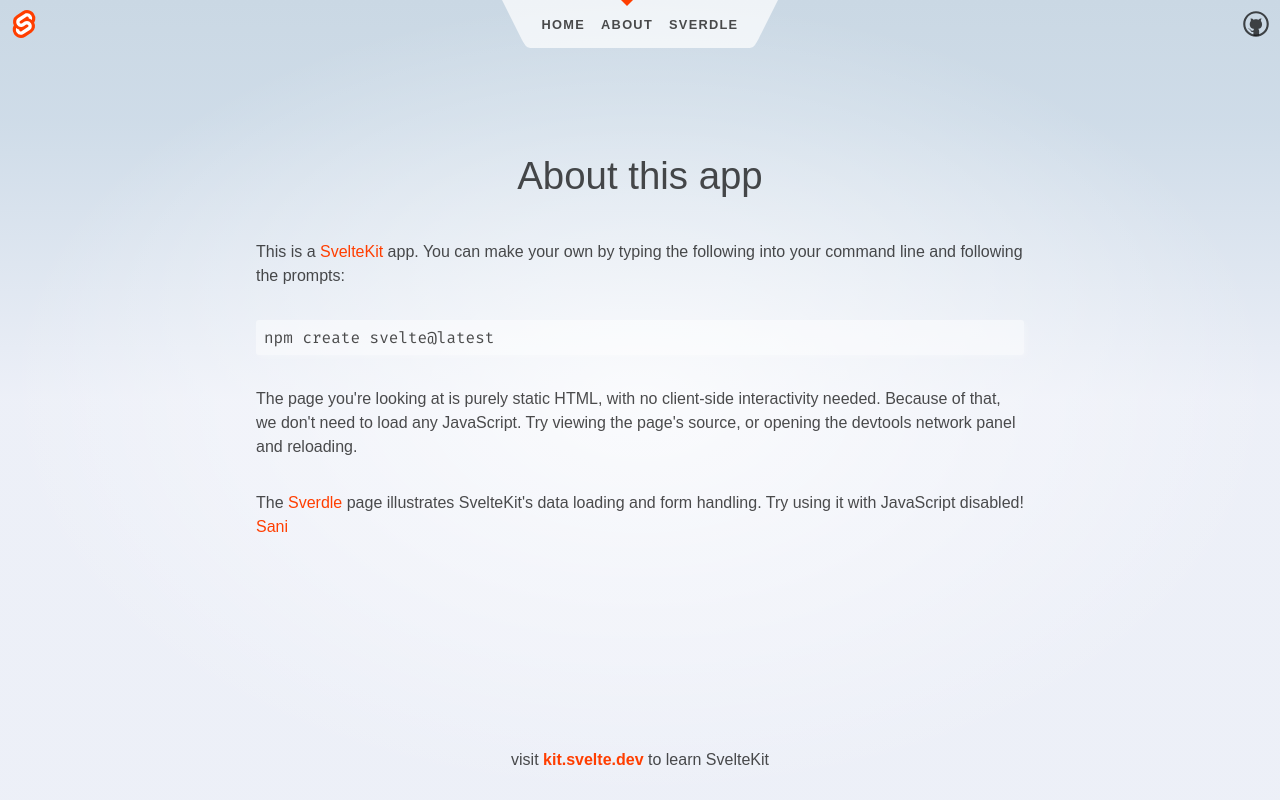
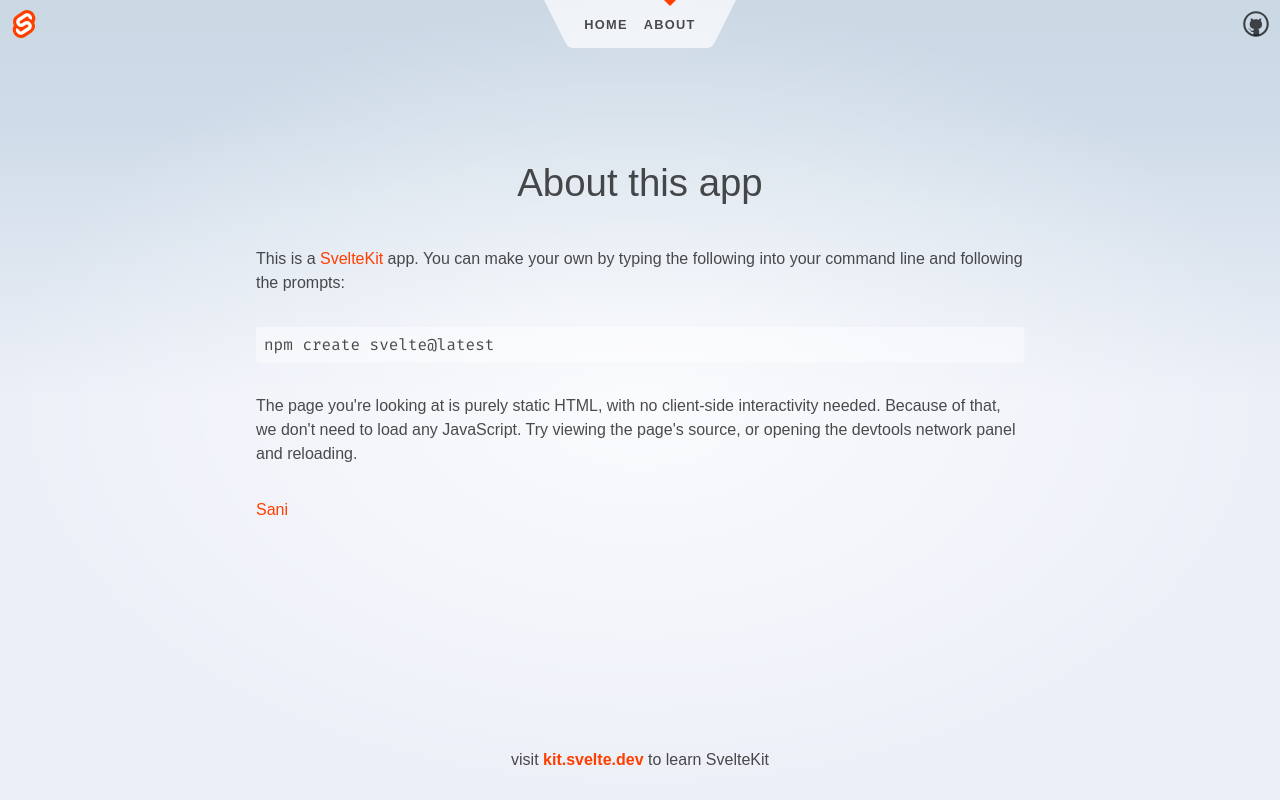
Before and after one commit to rhamadsani/rhamadsani.github.io, a SvelteKit app: page /about in a window 1280 px wide. Built offline with nearby package versions, Linux system fonts and the light colour scheme.

Commit message:
update for sverdle

```diff
--- a/src/routes/Header.svelte
+++ b/src/routes/Header.svelte
@@ -22,9 +22,9 @@
 			<li aria-current={$page.url.pathname === '/about' ? 'page' : undefined}>
 				<a href="/about">About</a>
 			</li>
-			<li aria-current={$page.url.pathname.startsWith('/sverdle') ? 'page' : undefined}>
+			<!-- <li aria-current={$page.url.pathname.startsWith('/sverdle') ? 'page' : undefined}>
 				<a href="/sverdle">Sverdle</a>
-			</li>
+			</li> -->
 		</ul>
 		<svg viewBox="0 0 2 3" aria-hidden="true">
 			<path d="M0,0 L0,3 C0.5,3 0.5,3 1,2 L2,0 Z" />
--- a/src/routes/about/+page.svelte
+++ b/src/routes/about/+page.svelte
@@ -20,8 +20,6 @@
 	</p>
 
 	<p>
-		The <a href="/sverdle">Sverdle</a> page illustrates SvelteKit's data loading and form handling. Try
-		using it with JavaScript disabled!
 		<a href="/sani">Sani</a>
 	</p>
 </div>
```
